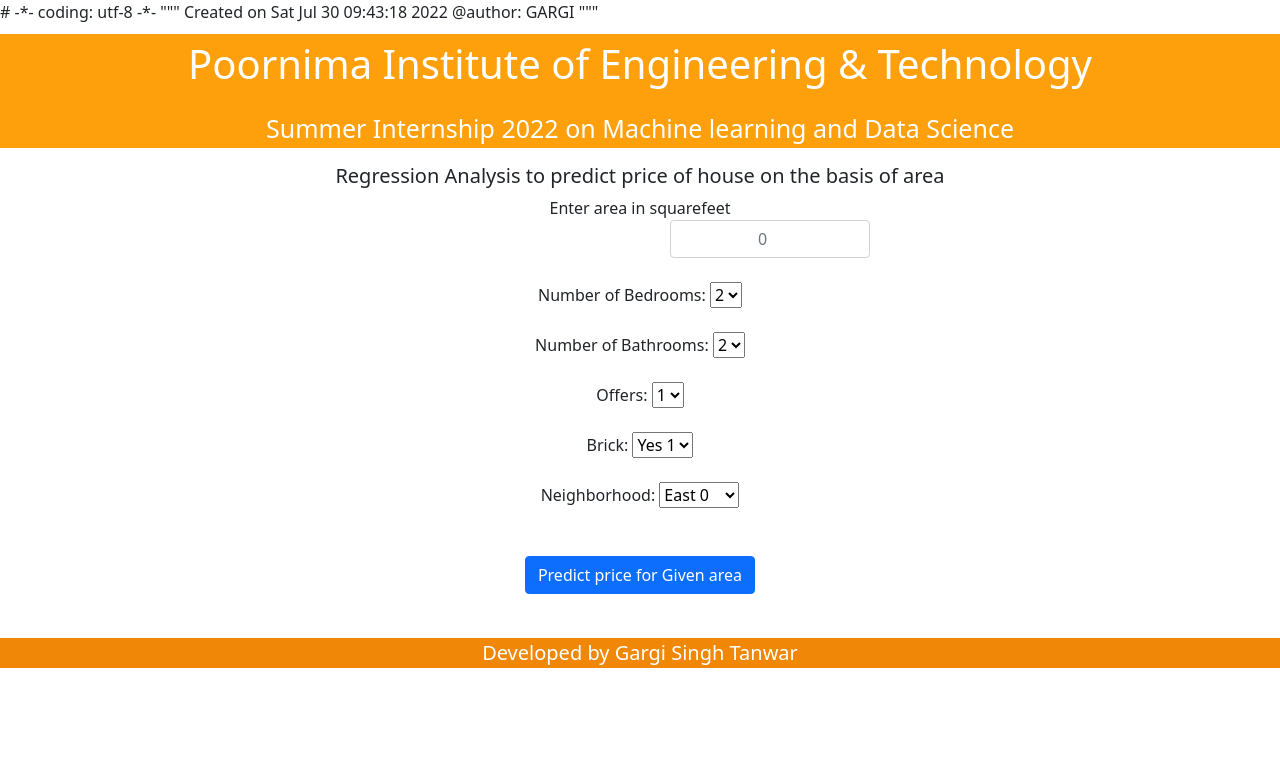
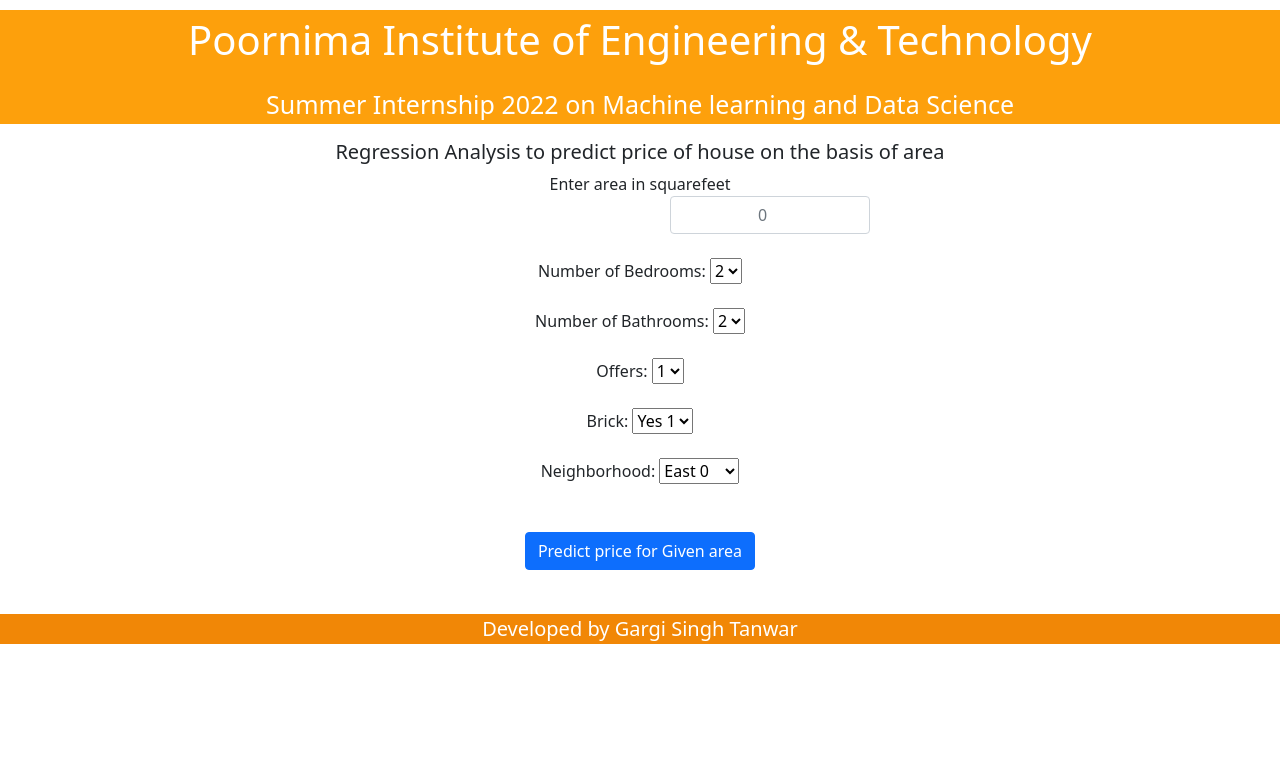
Before and after one commit to GargiSinghTanwar/HousePriceAnalysis_multiple_linear_regression, a Flask app: page / in a window 1280 px wide. Shown: the top 783 px of the page. Run offline with Flask 2, Linux system fonts and the light colour scheme; parts of the project's set-up code (start-up, migrations or seed data) failed here and were passed over.

Commit message:
Update index.html

```diff
--- a/templates/index.html
+++ b/templates/index.html
@@ -1,9 +1,4 @@
-# -*- coding: utf-8 -*-
-"""
-Created on Sat Jul 30 09:43:18 2022
 
-@author: GARGI
-"""
 
 <!DOCTYPE html>
 <html >
```
